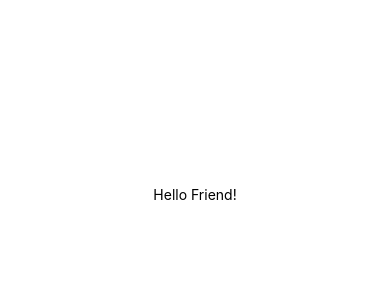
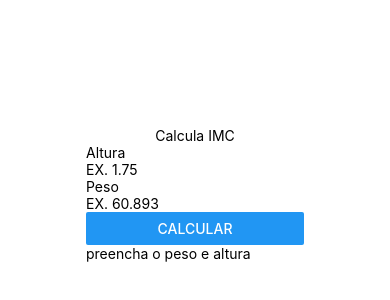
Before and after one commit to oAnthonyG/my-project, a React Native app: screen / in a window 390 px wide. Shown: the part 228-528 px from the top of the page. Built offline with nearby package versions, Linux system fonts and the light colour scheme.

Commit message:
logic for the calculation created

```diff
--- a/App.js
+++ b/App.js
@@ -1,11 +1,12 @@
-import { StatusBar } from 'expo-status-bar';
 import { StyleSheet, Text, View } from 'react-native';
+import Title from './src/components/Title';
+import Main from './src/components/Main';
 
 export default function App() {
   return (
     <View style={styles.container}>
-      <Text>Hello Friend!</Text>
-      <StatusBar style="auto" />
+      <Title/>
+      <Main/>
     </View>
   );
 }
--- /dev/null
+++ b/src/components/Form/ResultIMC/index.js
@@ -0,0 +1,11 @@
+import React from "react";
+import { View, Text } from "react-native";
+
+export default function ResultIMC(props){
+  return (
+    <View>
+      <Text>{props.messageResultIMC}</Text>
+      <Text>{props.resultIMC}</Text>
+    </View>
+  );
+}
--- /dev/null
+++ b/src/components/Form/index.js
@@ -0,0 +1,60 @@
+import React, { useState } from "react";
+import { View, Text, TextInput, Button } from "react-native";
+import ResultIMC from "./ResultIMC";
+
+export default function Form() {
+
+  const [height, setHeight] = useState(null);
+  const [weight, setWeight] = useState(null);
+  const [messageIMC, setMessageIMC] = useState("preencha o peso e altura");
+  const [imc, setImc] = useState(null);
+  const [textButton, setTextButton] = useState("Calcular");
+
+  function imcCalculator() {
+    return setImc((weight / (height * height)).toFixed(2));
+  }
+
+  function validationImc() {
+    if (weight != null && height != null) {
+      imcCalculator();
+      setHeight(null);
+      setWeight(null);
+      setMessageIMC("Seu IMC é igual:");
+      setTextButton("Calcular Novamente");
+      return
+    }
+    setImc(null);
+    setTextButton("Calcular");
+    setMessageIMC("Preencha o peso e altura");
+  }
+
+  return (
+    <View>
+      <View>
+
+        <Text>Altura</Text>
+        <TextInput
+          onChangeText={setHeight}
+          value={height}
+          placeholder="EX. 1.75"
+          keyboardType="numeric"
+        />
+
+        <Text>Peso</Text>
+        <TextInput
+          onChangeText={setWeight}
+          value={weight}
+          placeholder="EX. 60.893"
+          keyboardType="numeric"
+        />
+        <Button
+        onPress={() => validationImc()}
+        title={textButton} />
+      </View>
+      <ResultIMC
+        messageResultIMC={messageIMC}
+        resultIMC={imc}
+      />
+    </View>
+  );
+}
--- /dev/null
+++ b/src/components/Main/index.js
@@ -0,0 +1,11 @@
+import React from "react";
+import { View } from "react-native";
+import Form from "../Form";
+
+export default function Main(){
+  return (
+    <View>
+      <Form/>
+    </View>
+  );
+}
--- /dev/null
+++ b/src/components/Title/index.js
@@ -0,0 +1,12 @@
+import React from "react";
+import { View, Text } from "react-native";
+
+export default function Title(){
+  return (
+    <View>
+      <Text>
+        Calcula IMC
+      </Text>
+    </View>
+  )
+}
```
